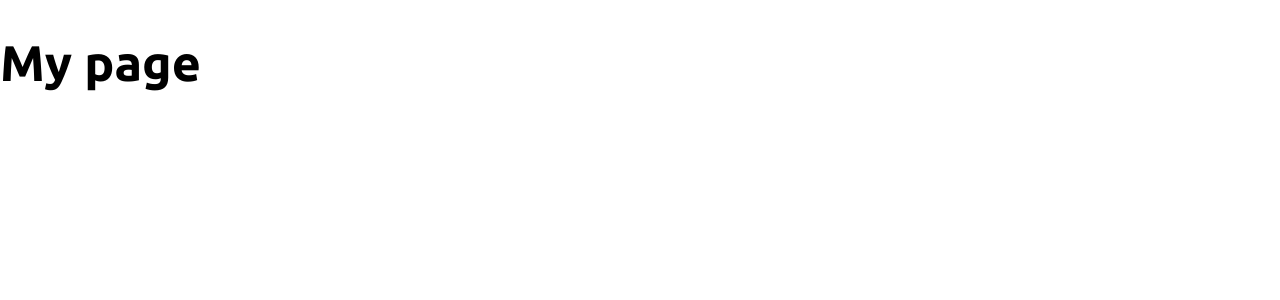
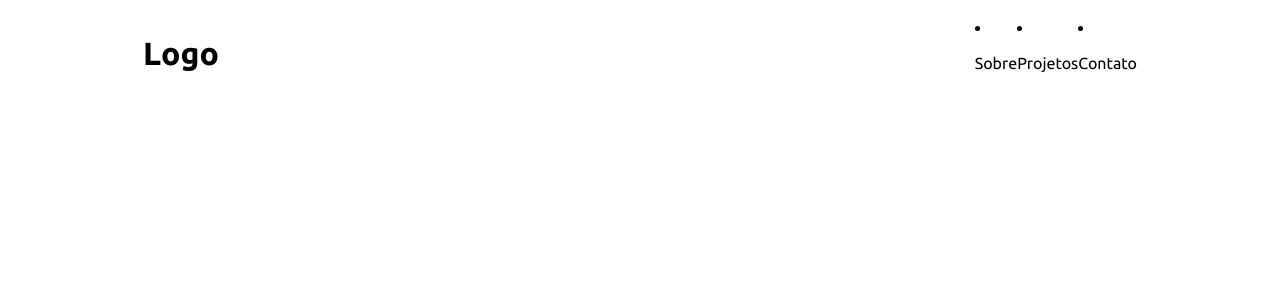
Before and after one commit to guijun13/Guilherme_Jun_JAMStackAlura, a Next.js app: page / in a window 1280 px wide. Shown: the top 300 px of the page. Built offline with nearby package versions, Linux system fonts and the light colour scheme.

Commit message:
feat(header): add main structure of the 'Header' component

```diff
--- a/pages/index.js
+++ b/pages/index.js
@@ -1,11 +1,11 @@
 import React from 'react';
-import styled from 'styled-components';
-
-const Title = styled.h1`
-  font-size: 50px;
-  color: ${({ theme }) => theme.colors.primary};
-`;
+// import styled from 'styled-components';
+import Header from '../src/components/commons/Header';
 
 export default function Home() {
-  return <Title>My page</Title>;
+  return (
+    <>
+      <Header />
+    </>
+  );
 }
--- /dev/null
+++ b/src/components/commons/Header/index.js
@@ -0,0 +1,31 @@
+import React from 'react';
+import HeaderWrapper from './styles/HeaderWrapper';
+
+const links = [
+  {
+    text: 'Sobre',
+  },
+  {
+    text: 'Projetos',
+  },
+  {
+    text: 'Contato',
+  },
+];
+
+export default function Header() {
+  return (
+    <HeaderWrapper>
+      <HeaderWrapper.LeftSide>
+        <h1>Logo</h1>
+      </HeaderWrapper.LeftSide>
+      <HeaderWrapper.RightSide>
+        {links.map(link => (
+          <li key={link.text}>
+            <p>{link.text}</p>
+          </li>
+        ))}
+      </HeaderWrapper.RightSide>
+    </HeaderWrapper>
+  );
+}
--- /dev/null
+++ b/src/components/commons/Header/styles/HeaderWrapper.js
@@ -0,0 +1,28 @@
+import styled from 'styled-components';
+
+const HeaderWrapper = styled.nav`
+  font-family: 'Ubuntu', sans-serif;
+  display: flex;
+  align-items: center;
+  justify-content: space-between;
+  flex-wrap: wrap;
+  margin-top: 14px;
+  padding: 0 143px;
+`;
+
+HeaderWrapper.LeftSide = styled.div`
+  padding: 0;
+  margin: 0;
+  order: 1;
+`;
+
+HeaderWrapper.RightSide = styled.div`
+  padding: 0;
+  margin: 0;
+  display: flex;
+  flex: 1;
+  order: 2;
+  justify-content: flex-end;
+`;
+
+export default HeaderWrapper;
```
